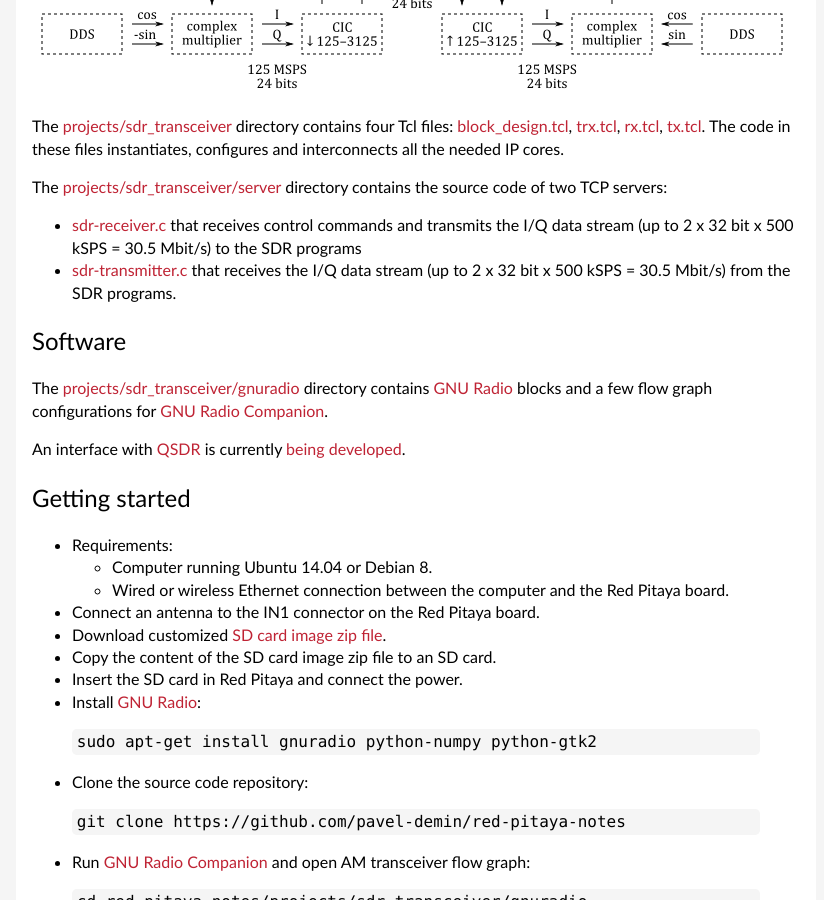
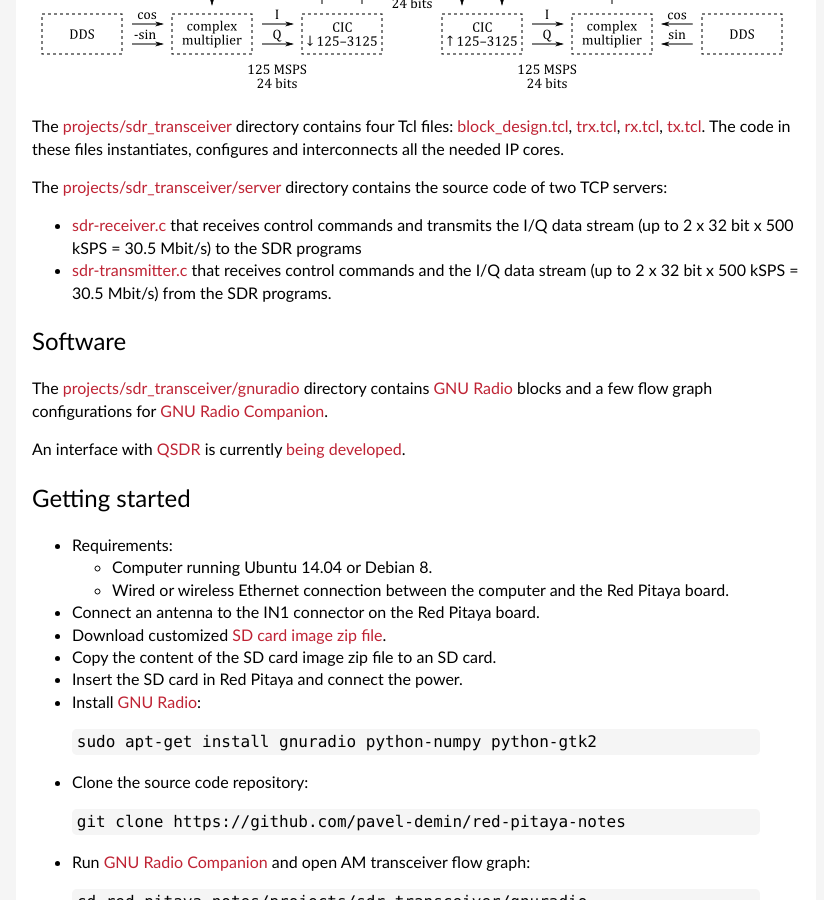
Before and after one commit to pavel-demin/red-pitaya-notes, a Jekyll site: the page built from sdr-transceiver.md, in a window 1280 px wide and 900 px high, scrolled down 1093 px. Shown: the whole window, without its empty margins (224-1048 px from the left). Built offline with Jekyll 4.4.1, drawn with Linux system fonts in a browser that asks for light colours.

Commit message:
update sdr-transmitter.c description

```diff
--- a/sdr-transceiver.md
+++ b/sdr-transceiver.md
@@ -38,7 +38,7 @@
 The [projects/sdr_transceiver/server](https://github.com/pavel-demin/red-pitaya-notes/tree/master/projects/sdr_transceiver/server) directory contains the source code of two TCP servers:
 
   - [sdr-receiver.c](https://github.com/pavel-demin/red-pitaya-notes/blob/master/projects/sdr_transceiver/server/sdr-receiver.c) that receives control commands and transmits the I/Q data stream (up to 2 x 32 bit x 500 kSPS = 30.5 Mbit/s) to the SDR programs
-  - [sdr-transmitter.c](https://github.com/pavel-demin/red-pitaya-notes/blob/master/projects/sdr_transceiver/server/sdr-transmitter.c) that receives the I/Q data stream (up to 2 x 32 bit x 500 kSPS = 30.5 Mbit/s) from the SDR programs.
+  - [sdr-transmitter.c](https://github.com/pavel-demin/red-pitaya-notes/blob/master/projects/sdr_transceiver/server/sdr-transmitter.c) that receives control commands and the I/Q data stream (up to 2 x 32 bit x 500 kSPS = 30.5 Mbit/s) from the SDR programs.
 
 Software
 -----
```
